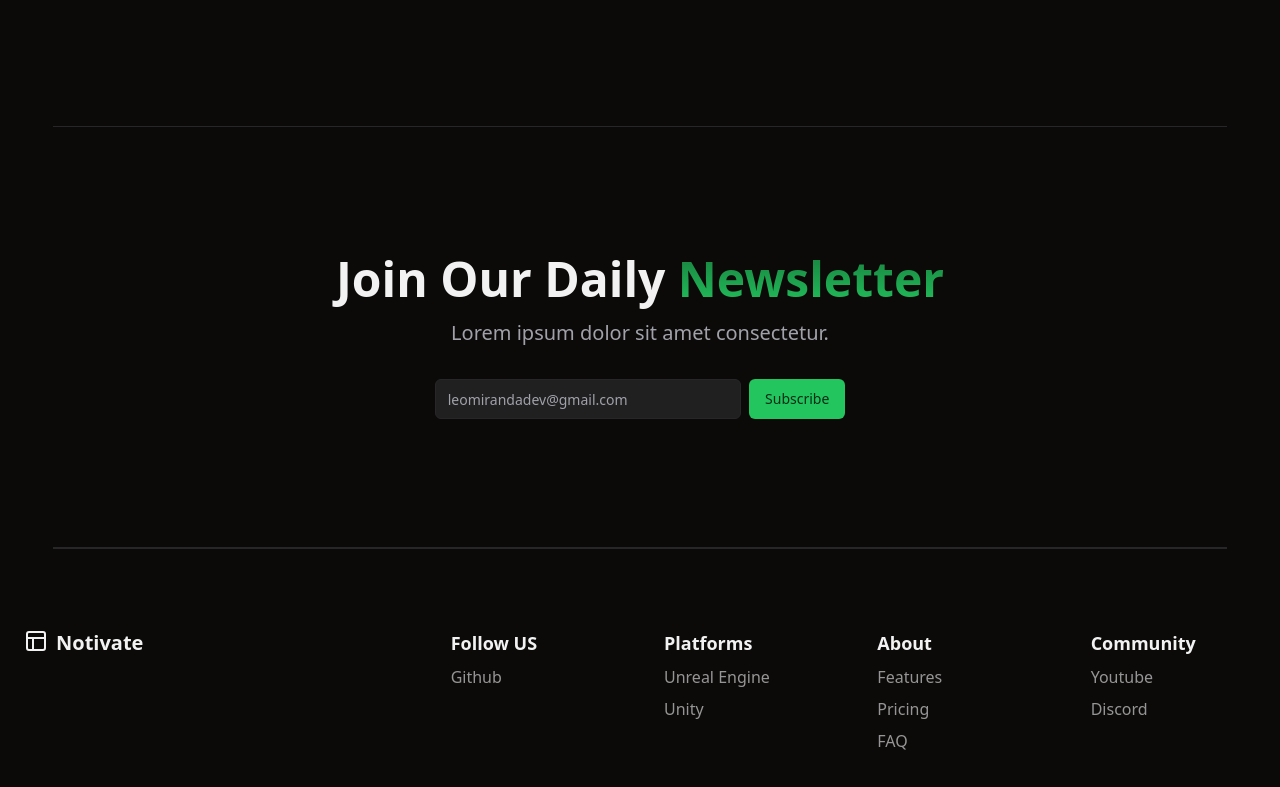
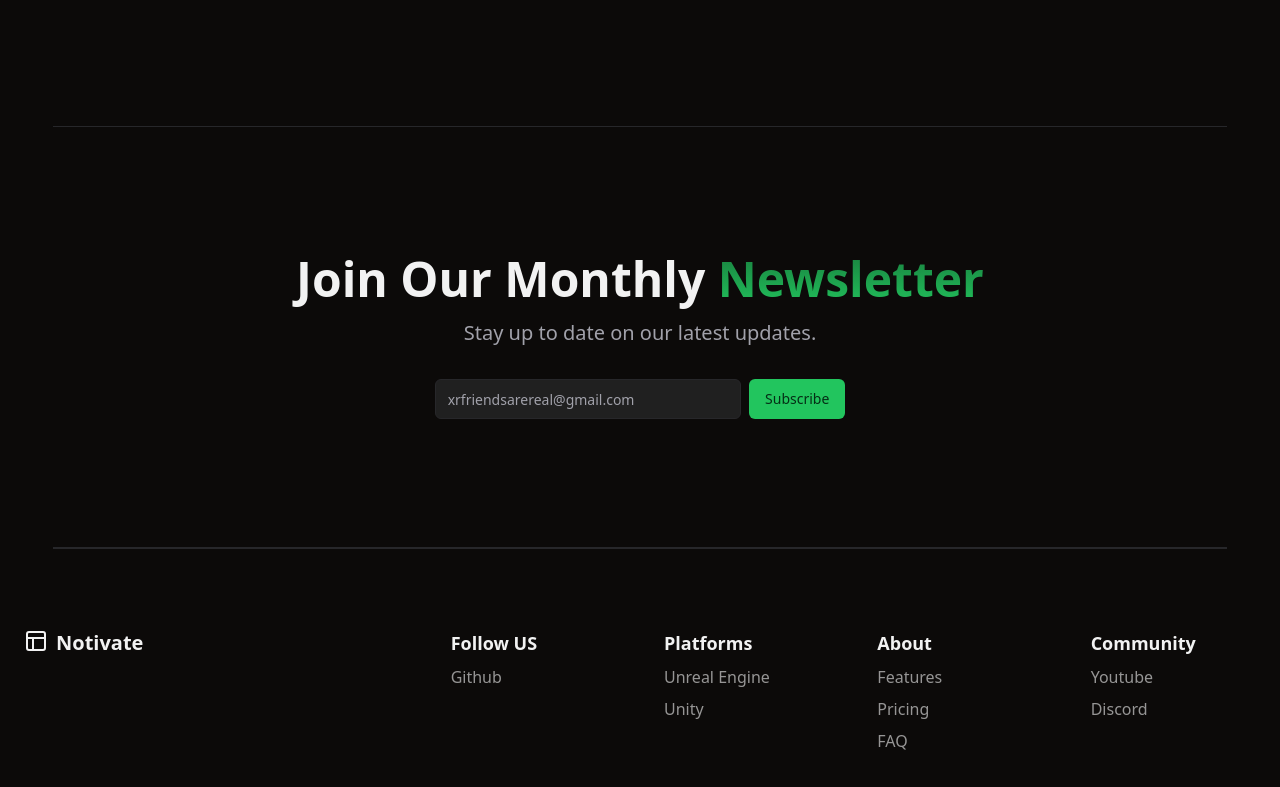
Before and after one commit to HLMelton/Notivate-Plateau, a React (Vite) app: page / in a window 1280 px wide. Shown: the part 2831-3618 px from the top of the page. Built offline with nearby package versions, Linux system fonts and the light colour scheme.

Commit message:
newsletter

```diff
--- a/src/components/Newsletter.tsx
+++ b/src/components/Newsletter.tsx
@@ -13,13 +13,13 @@ export const Newsletter = () => {
 
       <div className="container py-24 sm:py-32">
         <h3 className="text-center text-4xl md:text-5xl font-bold">
-          Join Our Daily{" "}
+          Join Our Monthly{" "}
           <span className="bg-gradient-to-b from-primary/60 to-primary text-transparent bg-clip-text">
             Newsletter
           </span>
         </h3>
         <p className="text-xl text-muted-foreground text-center mt-4 mb-8">
-          Lorem ipsum dolor sit amet consectetur.
+          Stay up to date on our latest updates.
         </p>
 
         <form
@@ -27,7 +27,7 @@ export const Newsletter = () => {
           onSubmit={handleSubmit}
         >
           <Input
-            placeholder="leomirandadev@gmail.com"
+            placeholder="xrfriendsarereal@gmail.com"
             className="bg-muted/50 dark:bg-muted/80 "
             aria-label="email"
           />
```
